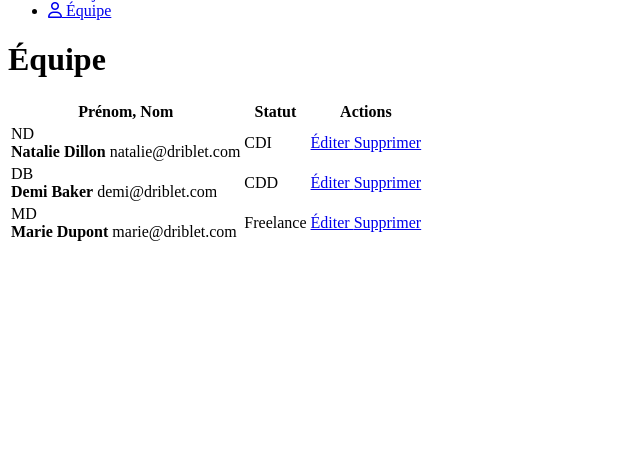
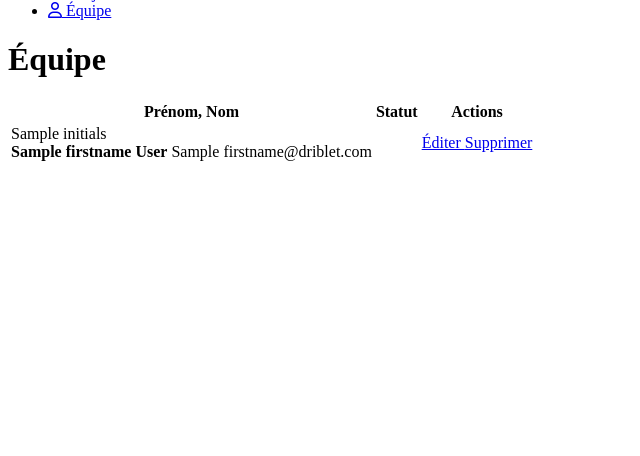
Before and after one commit to JingFERMENT/os-p8-task-linker, a Symfony app: template templates/employee/list.html.twig in a window 1280 px wide. Shown: the part 344-800 px from the top of the page, without its empty margins (0-640 px from the left). Run offline with Twig, Linux system fonts and the light colour scheme; the template is opened without the code that fills it: most values are stand-ins (such as "Sample title", 1, 10 or a date in 2020); some libraries are stand-ins or nearby versions.

Commit message:
Feature: Create employee list

```diff
--- a/src/Controller/EmployeeController.php
+++ b/src/Controller/EmployeeController.php
@@ -13,8 +13,10 @@ final class EmployeeController extends AbstractController
     public function index(EmployeeRepository $employeeRepository): Response
     {
         $employees = $employeeRepository->findAll();
+
         return $this->render('employee/list.html.twig', [
             'employees' => $employees,
         ]);
+
     }
 }
--- a/templates/employee/list.html.twig
+++ b/templates/employee/list.html.twig
@@ -20,19 +20,20 @@
                      </tr>
                   </thead>
                   <tbody>
+                  {% for employee in employees %}
                      <tr>
                         <td>
                            <div class="employee-infos">
                               <div class="employee-avatar">
-                                 ND
+                                 {{employee.getInitials()}}
                               </div>
                               <div class="employee-coords">
-                                 <strong>Natalie Dillon</strong>
-                                 <span>natalie@driblet.com</span>
+                                 <strong>{{employee.firstname ~ ' ' ~ employee.lastname}}</strong>
+                                 <span>{{employee.firstname ~ '@driblet.com'}}</span>
                               </div>
                            </div>
                         </td>
-                        <td>CDI</td>
+                        <td>{{employee.contract.getLabel()}}</td>
                         <td>
                            <a class="button button-edit-team" href="employe.html">
                            Éditer
@@ -42,50 +43,7 @@
                            </a>
                         </td>
                      </tr>
-                     <tr>
-                        <td>
-                           <div class="employee-infos">
-                              <div class="employee-avatar">
-                                 DB
-                              </div>
-                              <div class="employee-coords">
-                                 <strong>Demi Baker</strong>
-                                 <span>demi@driblet.com</span>
-                              </div>
-                           </div>
-                        </td>
-                        <td>CDD</td>
-                        <td>
-                           <a class="button button-edit-team" href="employe.html">
-                           Éditer
-                           </a>
-                           <a class="delete-team" href="#">
-                           Supprimer
-                           </a>
-                        </td>
-                     </tr>
-                     <tr>
-                        <td>
-                           <div class="employee-infos">
-                              <div class="employee-avatar">
-                                 MD
-                              </div>
-                              <div class="employee-coords">
-                                 <strong>Marie Dupont</strong>
-                                 <span>marie@driblet.com</span>
-                              </div>
-                           </div>
-                        </td>
-                        <td>Freelance</td>
-                        <td>
-                           <a class="button button-edit-team" href="employe.html">
-                           Éditer
-                           </a>
-                           <a class="delete-team" href="#">
-                           Supprimer
-                           </a>
-                        </td>
-                     </tr>
+                  {% endfor %}
                   </tbody>
                </table>
             </div>
```
